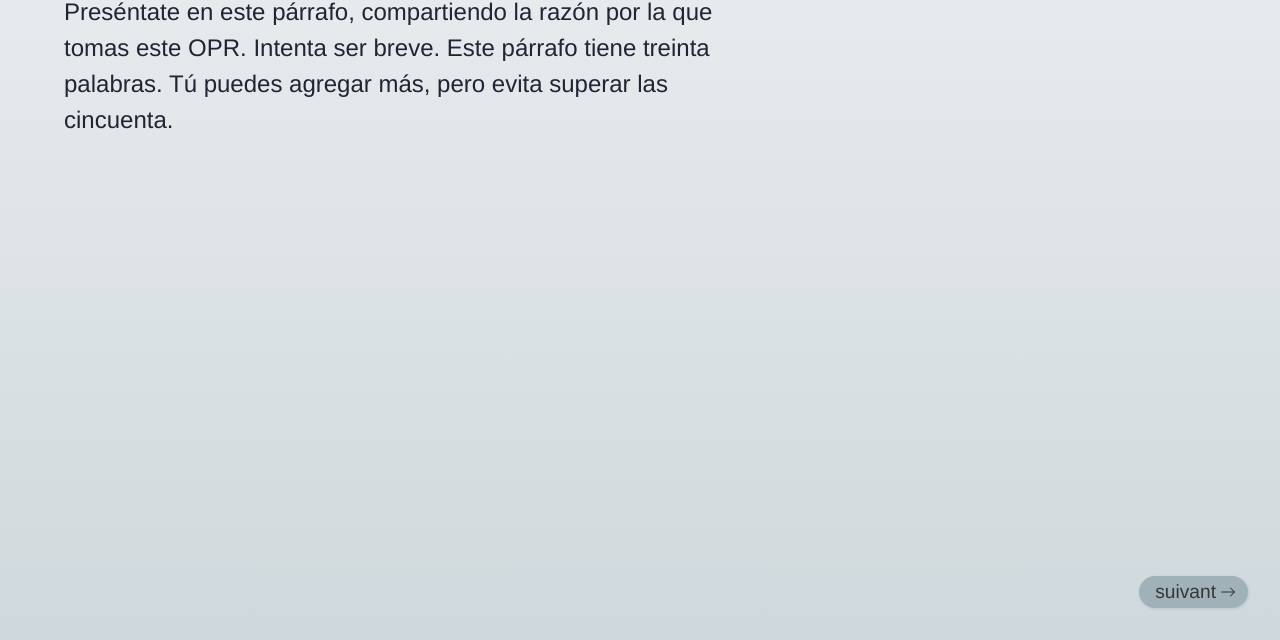
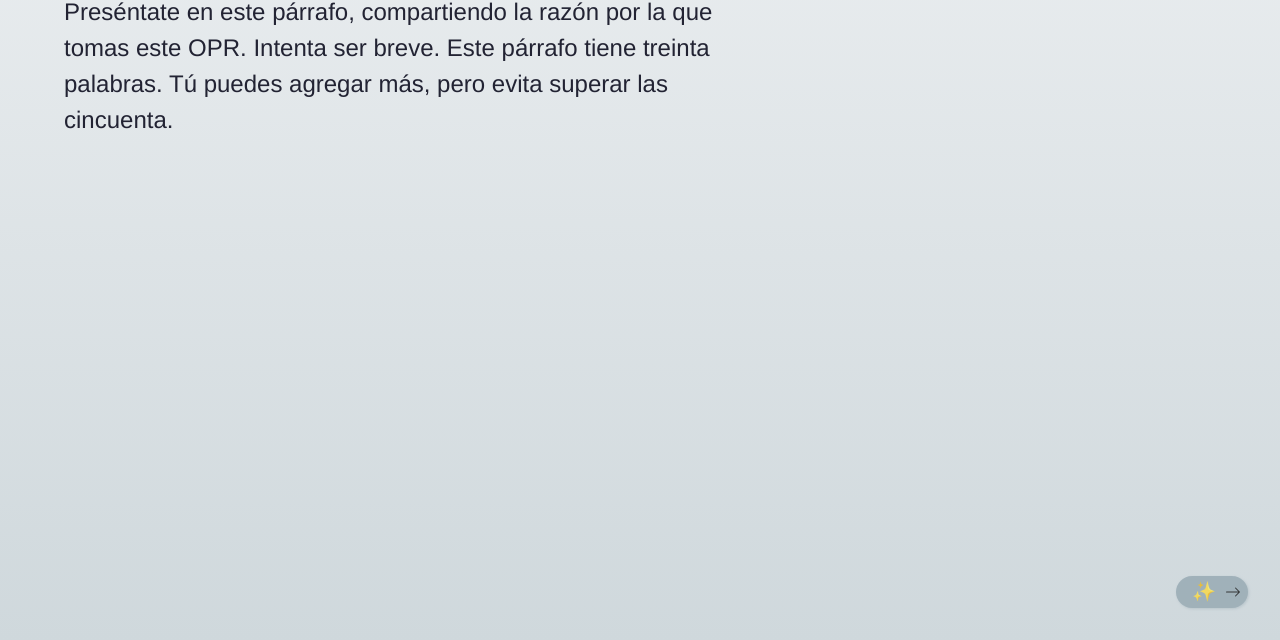
Before and after one commit to DaniRuizA/Clase-01, a plain HTML site: page index.html in a window 1280 px wide. Shown: the part 160-800 px from the top of the page. Drawn offline with nearby package versions, Linux system fonts and the light colour scheme.

Commit message:
Update index.html

```diff
--- a/index.html
+++ b/index.html
@@ -27,7 +27,7 @@
 
         <script>
             // Esto es una línea de comentario en JAVASCRIPT
-            var palabras = ["siguiente", "repüyen", "seguente", "suivant", "next", "Nächster", "次の", "다음의"];
+            var palabras = ['✉' , '✨' , '❄' , '⭐'];
             function setup() {
                 var palabra = random(palabras);
                 createA("page.html?data="+palabra, palabra).parent("next");
```
